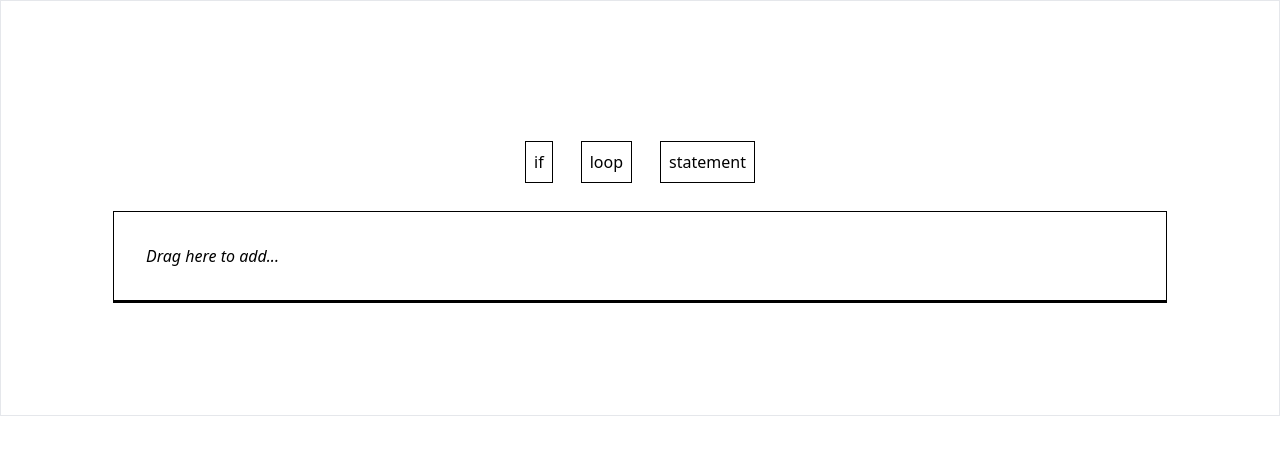
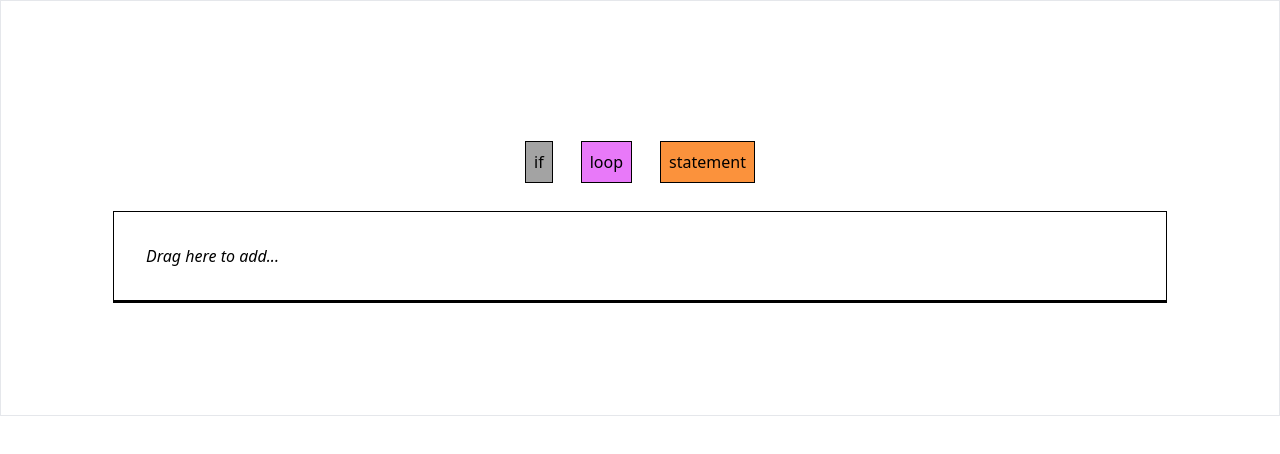
Before and after one commit to tobi187/Structogang, a Vue app: page / in a window 1280 px wide. Shown: the top 454 px of the page. Built offline with nearby package versions, Linux system fonts and the light colour scheme.

Commit message:
Add files via upload

```diff
--- a/src/views/HomeView.vue
+++ b/src/views/HomeView.vue
@@ -5,6 +5,11 @@ import LoopBlock from '@/components/LoopBlock.vue'
 import { type Component, ref } from 'vue'
 
 const onHover = ref(false)
+
+const doDelete = (index: number, child: Component[] | null) => {
+  children.value.splice(index, 1)
+  if (child != null) children.value.push(...child)
+}
 
 const dropper = (evt: DragEvent) => {
   const component = evt.dataTransfer?.getData('name')
@@ -23,21 +28,21 @@ const children = ref<Component[]>([])
       <div class="flex gap-3 justify-center p-5">
         <div
           draggable="true"
-          class="m-2 p-2 border-black border"
+          class="m-2 p-2 border-black border bg-neutral-400"
           @dragstart="(evt: DragEvent) => evt.dataTransfer?.setData('name', 'if_block')"
         >
           if
         </div>
         <div
           draggable="true"
-          class="m-2 p-2 border-black border"
+          class="m-2 p-2 border-black border bg-fuchsia-400"
           @dragstart="(evt: DragEvent) => evt.dataTransfer?.setData('name', 'loop')"
         >
           loop
         </div>
         <div
           draggable="true"
-          class="m-2 p-2 border-black border"
+          class="m-2 p-2 border-black border bg-orange-400"
           @dragstart="(evt: DragEvent) => evt.dataTransfer?.setData('name', 'process')"
         >
           statement
@@ -59,6 +64,8 @@ const children = ref<Component[]>([])
             v-for="(name, index) in children"
             :key="index"
             :is="name"
+            :index="index"
+            @delete="(index: number, child: Component[] | null) => doDelete(index, child)"
           ></component>
         </div>
       </div>
```
